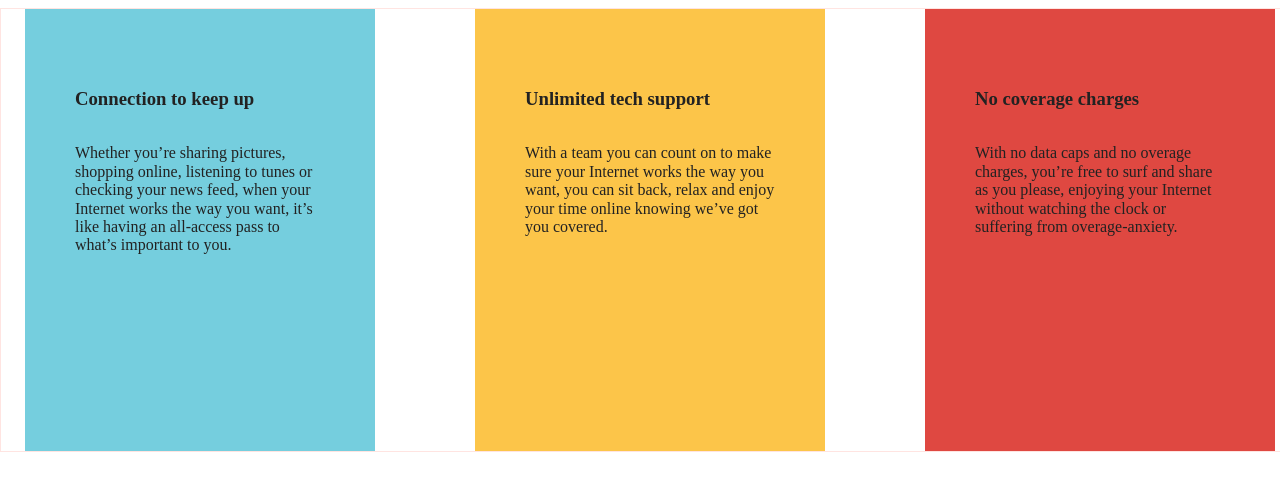
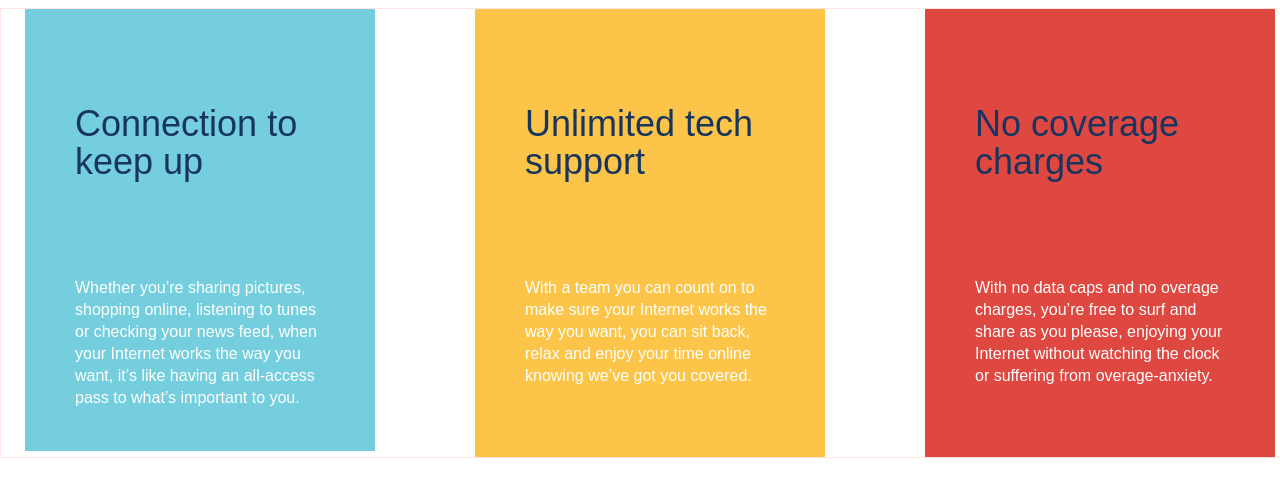
Before and after one commit to marybell1/project1, a website built with Parcel: page index.html in a window 1280 px wide. Shown: the part 265-762 px from the top of the page. Built offline with nearby package versions, Linux system fonts and the light colour scheme.

Commit message:
edited headers and pargraph content in html by adding class tag then edited in css

```diff
--- a/css/main.css
+++ b/css/main.css
@@ -356,9 +356,32 @@ textarea {
   width: 100%;
   padding-left: 1.5rem;
   padding-right: 1.5rem;
-  margin-top: 70px;
+  margin-top: 70px ;
 }
 
+.headlinecolumn1{
+  color: rgb(23, 53, 94);
+  font-family: Nexa-Black, Arial, sans-serif;
+  font-size: 36px;
+  font-weight: 400;
+  height: 76px;
+  line-height: 38px;
+  display: block;
+}
+
+.body-text-1{
+  align-self: flex-start;
+  box-sizing: border-box;
+  color: rgb(255, 255, 255);
+  font-family: Nexa-Bold, Arial, sans-serif;
+  font-size: 16px;
+  font-weight: 400;
+  line-height: 22px;
+  margin-bottom: 10px;
+  margin-top: 60px;
+  width: 250px;
+  -moz-osx-font-smoothing: grayscale;
+}
 .column1{
   flex-direction: column;
   display: flex;
@@ -371,6 +394,28 @@ textarea {
   position: relative;
 }
 
+.headlinecolumn2{
+  color: rgb(23, 53, 94);
+  font-family: Nexa-Black, Arial, sans-serif;
+  font-size: 36px;
+  font-weight: 400;
+  height: 76px;
+  line-height: 38px;
+  display: block;
+}
+.body-text-2{
+  align-self: flex-start;
+  box-sizing: border-box;
+  color: rgb(255, 255, 255);
+  font-family: Nexa-Bold, Arial, sans-serif;
+  font-size: 16px;
+  font-weight: 400;
+  line-height: 22px;
+  margin-bottom: 10px;
+  margin-top: 60px;
+  width: 250px;
+  -moz-osx-font-smoothing: grayscale;
+}
 .column2{
  flex-direction: column;
  display: flex;
@@ -381,6 +426,28 @@ textarea {
  padding: 60px 50px;
 }
 
+.headlinecolumn3{
+  color: rgb(23, 53, 94);
+  font-family: Nexa-Black, Arial, sans-serif;
+  font-size: 36px;
+  font-weight: 400;
+  height: 76px;
+  line-height: 38px;
+  display: block;
+}
+.body-text-3{
+  align-self: flex-start;
+  box-sizing: border-box;
+  color: rgb(255, 255, 255);
+  font-family: Nexa-Bold, Arial, sans-serif;
+  font-size: 16px;
+  font-weight: 400;
+  line-height: 22px;
+  margin-bottom: 10px;
+  margin-top: 60px;
+  width: 250px;
+  -moz-osx-font-smoothing: grayscale;
+}
 .column3{
  flex-direction: column;
  display: flex;
--- a/index.html
+++ b/index.html
@@ -63,16 +63,16 @@
 
       <div class="column group">
         <div class="column1">
-          <h3>Connection to keep up</h3>
-            <p>Whether you’re sharing pictures, shopping online, listening to tunes or checking your news feed, when your Internet works the way you want, it’s like having an all-access pass to what’s important to you.</p>
+          <h3 class="headlinecolumn1">Connection to keep up</h3>
+            <p class="body-text-1">Whether you’re sharing pictures, shopping online, listening to tunes or checking your news feed, when your Internet works the way you want, it’s like having an all-access pass to what’s important to you.</p>
         </div>
         <div class="column2">
-          <h3>Unlimited tech support</h3>
-            <p>With a team you can count on to make sure your Internet works the way you want, you can sit back, relax and enjoy your time online knowing we’ve got you covered.</p>
+          <h3 class="headlinecolumn2">Unlimited tech support</h3>
+            <p class="body-text-2">With a team you can count on to make sure your Internet works the way you want, you can sit back, relax and enjoy your time online knowing we’ve got you covered.</p>
         </div>
         <div class="column3">
-          <h3>No coverage charges</h3>
-            <p>With no data caps and no overage charges, you’re free to surf and share as you please, enjoying your Internet without watching the clock or suffering from overage-anxiety.</p>
+          <h3 class="headlinecolumn3">No coverage charges</h3>
+            <p class="body-text-3">With no data caps and no overage charges, you’re free to surf and share as you please, enjoying your Internet without watching the clock or suffering from overage-anxiety.</p>
         </div>
       </div>
   </div>
```
